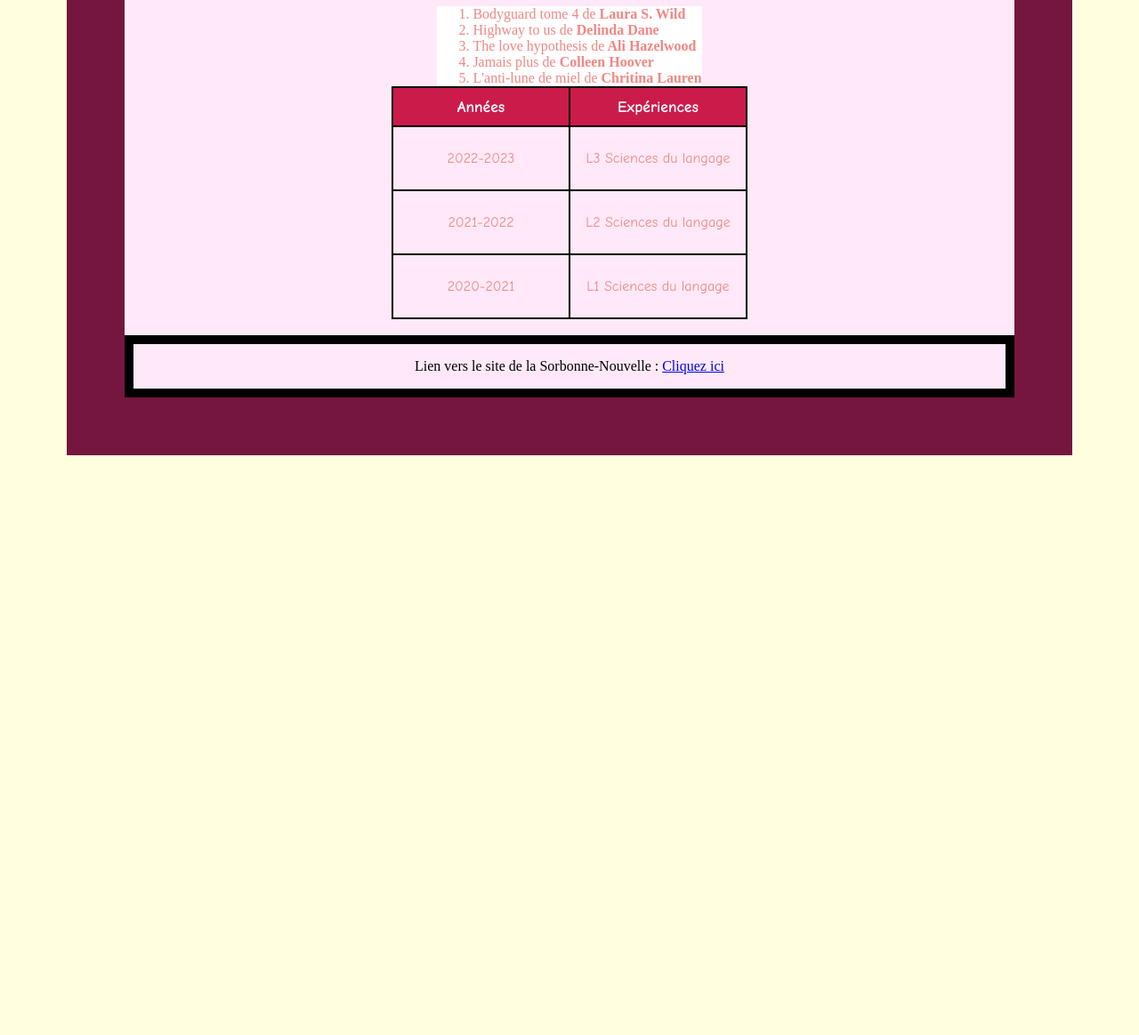
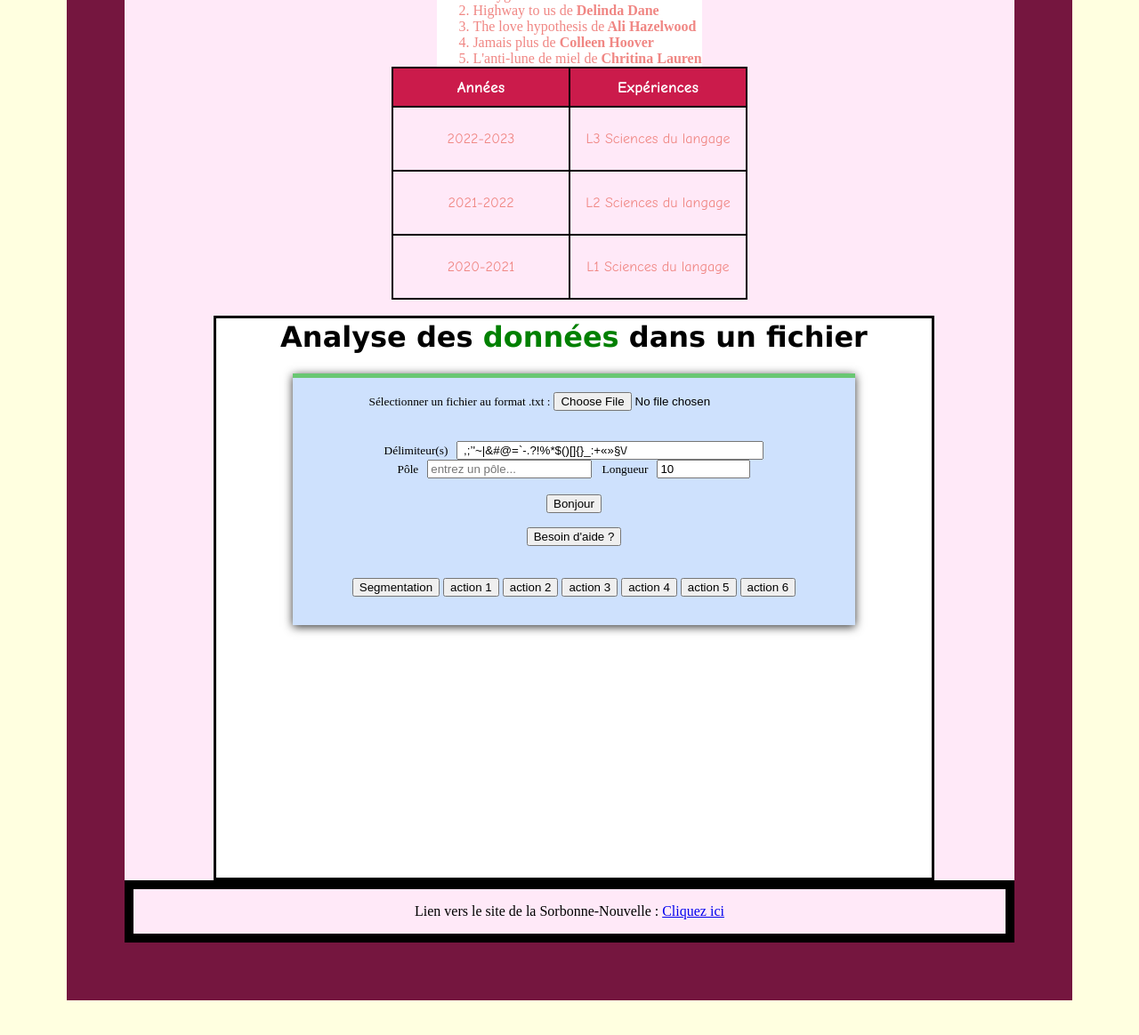
Before and after one commit to LaurineSautreau/ProgHN, a plain HTML site: page index.html in a window 1280 px wide. Shown: the part 564-1728 px from the top of the page at 89% size. Before the commit the page ends 1151 px from the top, so only its background shows below. Drawn offline with Linux system fonts and the light colour scheme.

Commit message:
Début du projet
Commencement du projet le 22/03/23.
Ajout code dans page Index, création bouton aide + essayer d'ajouter  la fonctionnalité segmentation en utilisant les délimiteurs donnés dans la page.

```diff
--- a/assets/css/style.css
+++ b/assets/css/style.css
@@ -109,3 +109,48 @@ ol
   display : inline-block;
 
 }
+#page-wrapper {
+	width: 600px;
+	background: #cee1fd;
+	padding: 1em;
+	margin: 1em auto;
+	border-top: 5px solid #69c773;
+	box-shadow: 0 2px 10px rgba(0,0,0,0.8);
+}
+#container {
+	background-color: white;
+	border: 3px solid black;
+	padding: 2px;
+	padding-bottom: 5%;
+	width: 80%;
+	margin-left:10%;
+	height: 100%;
+	min-height: 100%;
+	position: relative;
+}
+#Global {
+	margin-right: auto;
+	margin-left: auto;
+	width: 80%;
+	border: 3px;
+	display:table;
+}
+#Global #fileDisplayArea {
+	float:left;
+	width:48%;
+	background: #FFF;
+	font-size:0.6em;
+	height:200px;
+	overflow:scroll;
+}
+#Global #page-analysis {
+	margin-left:52%;
+	background: #FFF;
+	height:200px;
+	overflow:scroll;
+}
+
+h1 {
+	margin-top: 0;
+	color:black;
+}
--- /dev/null
+++ b/assets/js/main.js
@@ -0,0 +1,62 @@
+window.onload = function() {
+    let fileInput = document.getElementById('fileInput');
+    let fileDisplayArea = document.getElementById('fileDisplayArea');
+
+    // On "écoute" si le fichier donné a été modifié.
+    // Si on a donné un nouveau fichier, on essaie de le lire.
+    fileInput.addEventListener('change', function(e) {
+        // Dans le HTML (ligne 22), fileInput est un élément de tag "input" avec un attribut type="file".
+        // On peut récupérer les fichiers données avec le champs ".files" au niveau du javascript.
+        // On peut potentiellement donner plusieurs fichiers,
+        // mais ici on n'en lit qu'un seul, le premier, donc indice 0.
+        let file = fileInput.files[0];
+        // on utilise cette expression régulière pour vérifier qu'on a bien un fichier texte.
+        let textType = new RegExp("text.*");
+
+        if (file.type.match(textType)) { // on vérifie qu'on a bien un fichier texte
+            // lecture du fichier. D'abord, on crée un objet qui sait lire un fichier.
+            var reader = new FileReader();
+
+            // on dit au lecteur de fichier de placer le résultat de la lecture
+            // dans la zone d'affichage du texte.
+            reader.onload = function(e) {
+                fileDisplayArea.innerText = reader.result;
+            }
+
+            // on lit concrètement le fichier.
+            // Cette lecture lancera automatiquement la fonction "onload" juste au-dessus.
+            reader.readAsText(file);
+
+            document.getElementById("logger").innerHTML = '<span class="infolog">Fichier chargé avec succès</span>';
+        } else { // pas un fichier texte : message d'erreur.
+            fileDisplayArea.innerText = "";
+            document.getElementById("logger").innerHTML = '<span class="errorlog">Type de fichier non supporté !</span>';
+        }
+    });
+}
+
+// Fonction bouton aide
+
+function aide() {
+	var etat = document.getElementById('texteaide').style.display;
+         var bouton = document.getElementById('aide');
+
+         if (etat =='none')
+     {
+         document.getElementById('texteaide').style.display='block';
+
+     }
+     else
+     {
+         document.getElementById('texteaide').style.display='none';
+     }
+}
+
+// Fonction bouton segmentation
+
+function decoupage(){
+	let text = "a,b,c,d";
+	let myArray = text.split(" ,;’'~|&#@=`-.?!%*$()[]{}_:+«»§\/");
+	var bouton = document.ElementById('decoupage');
+
+}
--- a/index.html
+++ b/index.html
@@ -5,6 +5,7 @@
         <title>Le site de Laurine</title>
 		<meta charset="UTF-8"/>
 		<link rel="stylesheet" href="assets/css/style.css">
+		<script type="text/javascript" language="javascript" src="assets/js/main.js"></script>
     </head>
 
     <body id="body">
@@ -47,6 +48,74 @@
 
 		<br/>
 
+		<div id="container">
+            <h1 style="text-align:center;">Analyse des <span style="color:green">données</span> dans un fichier</h1>
+
+            <div id="page-wrapper">
+				<div>
+                    <span>
+                        <label for="fileInput" class="btn"><small>Sélectionner un fichier au format .txt
+                                :</small></label>
+                        <input id="fileInput" type="file" accept="text/plain" name="Fichier (.txt)" />
+                    </span>
+                </div>
+                <br />
+                <p style="text-align:center;">
+                    <small>
+                        <label for="delimID" class="mylabel">Délimiteur(s)</label>
+                        &nbsp;
+                        <input type="text" value=" ,;’'~|&#@=`-.?!%*$()[]{}_:+«»§\/" name="delim" id="delimID" size="40" />
+                    </small>
+                    <br />
+                    <small>
+                        <label for="poleID" class="mylabel">Pôle</label>
+                        &nbsp;
+                        <input type="text" placeholder="entrez un pôle..." name="pole" id="poleID" size="20" />
+                    </small>
+                    &nbsp;
+                    <small>
+                        <label for="lgID" class="mylabel">Longueur</label>
+                        &nbsp;
+                        <input type="text" value="10" name="lg" id="lgID" size="10" />
+                    </small>
+                    <br />
+                    <br />
+                    <button onclick="alert('Bienvenue dans cette aventure');"><span>Bonjour</span></button>
+
+				<div id="aide">
+						<button class="submit" onclick="aide();"><span>Besoin d'aide ?</span></button>
+					<div id="texteaide" style="display:none">
+						<h3> A quoi sert ce site ? </h3>
+						<p> Ce site permet... </p>
+
+						<h3> Description des fonctionnalités  </h3>
+						<p> Le bouton "Choisir un fichier" va permettre de sélectionner un fichier txt.</p>
+						<p> Le bouton "Bonjour" va vous encouragez pour votre analyse. </p>
+						<p> Le bouton "Segmentation" va servir à découper le texte du fichier en mots. </p>
+						<p> Les boutons restants seront pour les fonctionnalités à venir.</p>
+						<p align="center"><button class="submit" onclick="aide();"><span>Fermer</span></button> </p>
+					</div>
+				</div>
+
+					<br />
+                    <br />
+
+                    <button class="submit" onclick="decoupage();"><span>Segmentation</span></button>
+                    <button class="submit" onclick="alert('Je ne fais rien, changez-moi !');"><span>action 1</span></button>
+                    <button class="submit" onclick="alert('Je ne fais rien, changez-moi !')"><span>action 2</span></button>
+                    <button class="submit" onclick="alert('Je ne fais rien, changez-moi !')"><span>action 3</span></button>
+                    <button class="submit" onclick="alert('Je ne fais rien, changez-moi !')"><span>action 4</span></button>
+                    <button class="submit" onclick="alert('Je ne fais rien, changez-moi !')"><span>action 5</span></button>
+                    <button class="submit" onclick="alert('Je ne fais rien, changez-moi !')"><span>action 6</span></button>
+                </p>
+            </div>
+            <div id="logger" style="width:100%"></div>
+            <br />
+            <div id="Global">
+                <div id="fileDisplayArea"></div>
+                <div id="page-analysis"></div>
+            </div>
+        </div>
 		<footer class="lien">
 			<p>Lien vers le site de la Sorbonne-Nouvelle : <a href="http://www.univ-paris3.fr/">Cliquez ici</a></p>
 		</footer>
```
